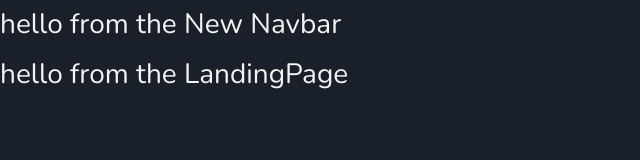
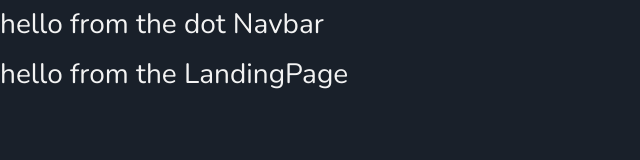
Before and after one commit to JoeSal777/joesal-portifolio, a React (Create React App) app: page / in a window 1280 px wide. Shown: the top 160 px of the page, without its empty margins (0-640 px from the left). Built offline with nearby package versions, Linux system fonts and the light colour scheme.

Commit message:
(.navbar) css class uncommented

```diff
--- a/src/App.scss
+++ b/src/App.scss
@@ -27,15 +27,15 @@ body::-webkit-scrollbar {
 
 
 // Navbar
-// .navbar {
-//   position: fixed;
-//   top: 0;
-//   left: 0 !important;
-//   margin: 0px !important;
-//   width: 100% !important;
-//   background: transparent;
-//   z-index: 1;
-// }
+.navbar {
+  position: fixed;
+  top: 0;
+  left: 0 !important;
+  margin: 0px !important;
+  width: 100% !important;
+  background: transparent;
+  z-index: 1;
+}
 // .nav-center {
 //   width: 100%;
 // }
--- a/src/components/Navbar.js
+++ b/src/components/Navbar.js
@@ -11,7 +11,7 @@ class Navbar extends Component {
         return (
             <nav className="navbar">
                <div>
-                    <h3>hello from the New Navbar</h3>
+                    <h3>hello from the dot Navbar</h3>
                 </div>
             </nav>
         );
```
